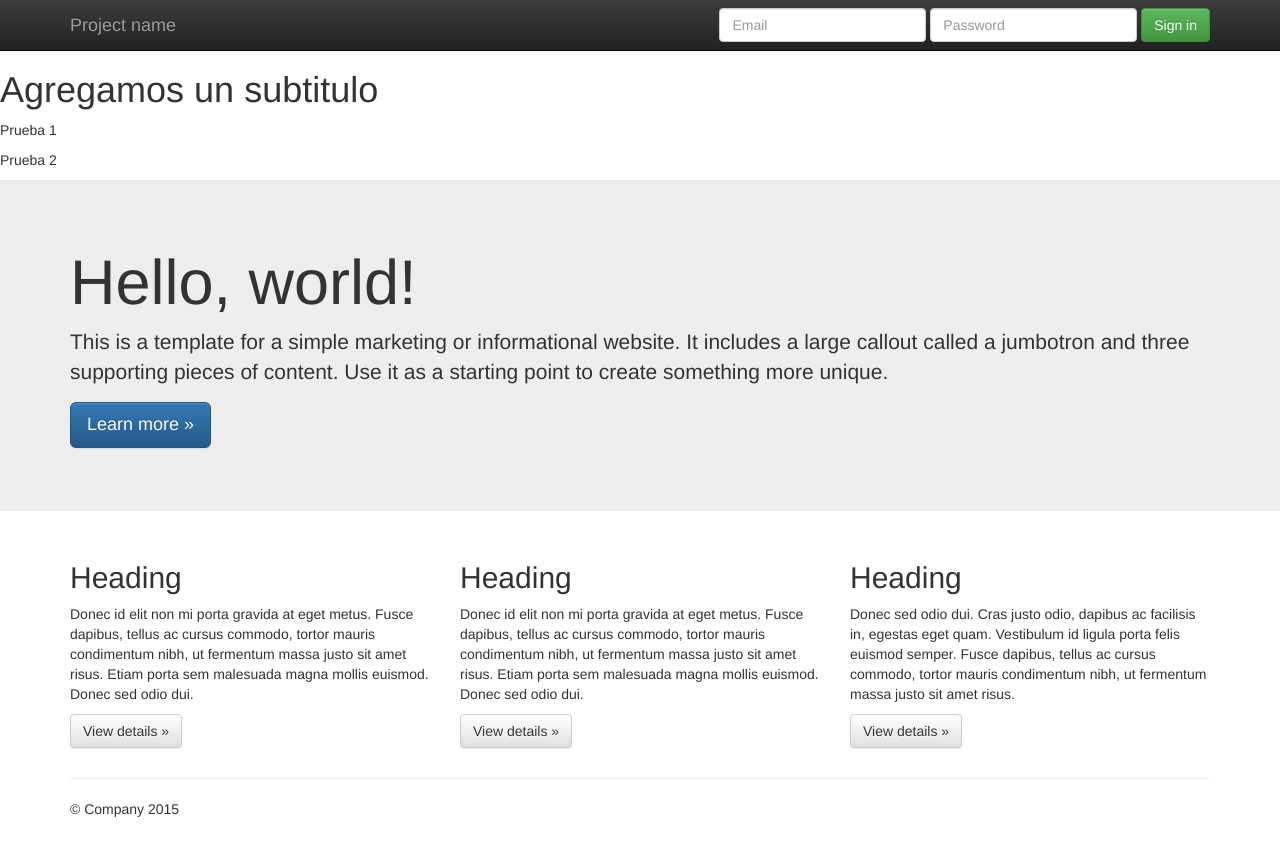
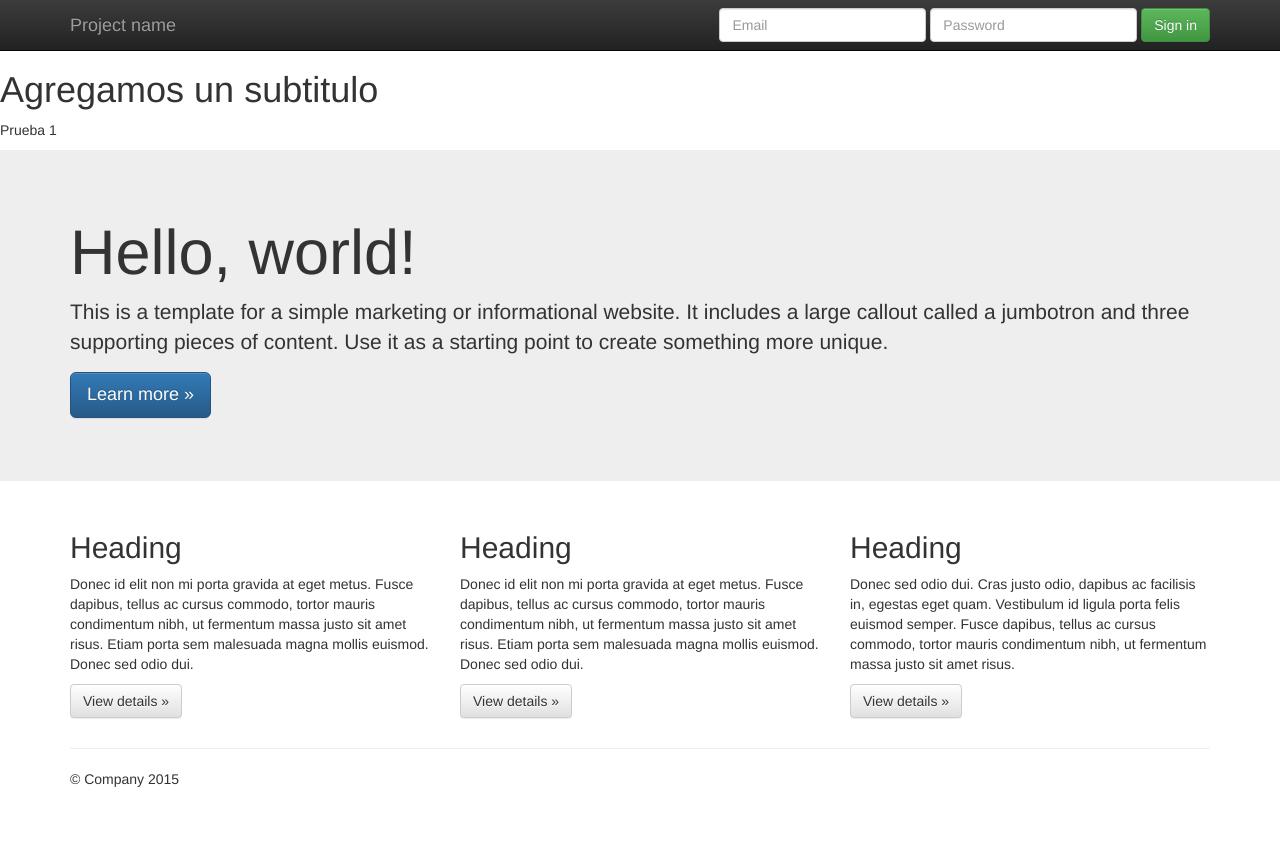
Before and after one commit to intVand/severo-ed-git, a plain HTML site: page index.html in a window 1280 px wide. After the commit the page ends 819 px from the top, so only its background shows below. Drawn offline with nearby package versions, Linux system fonts and the light colour scheme.

Commit message:
index modificado

```diff
--- a/index.html
+++ b/index.html
@@ -9,7 +9,6 @@
         <title>Proyecto 01</title>
         <h1>Agregamos un subtitulo</h1>
         <p>Prueba 1</p>
-        <p>Prueba 2</p>
         <meta name="description" content="">
         <meta name="viewport" content="width=device-width, initial-scale=1">
         <link rel="apple-touch-icon" href="apple-touch-icon.png">
```
